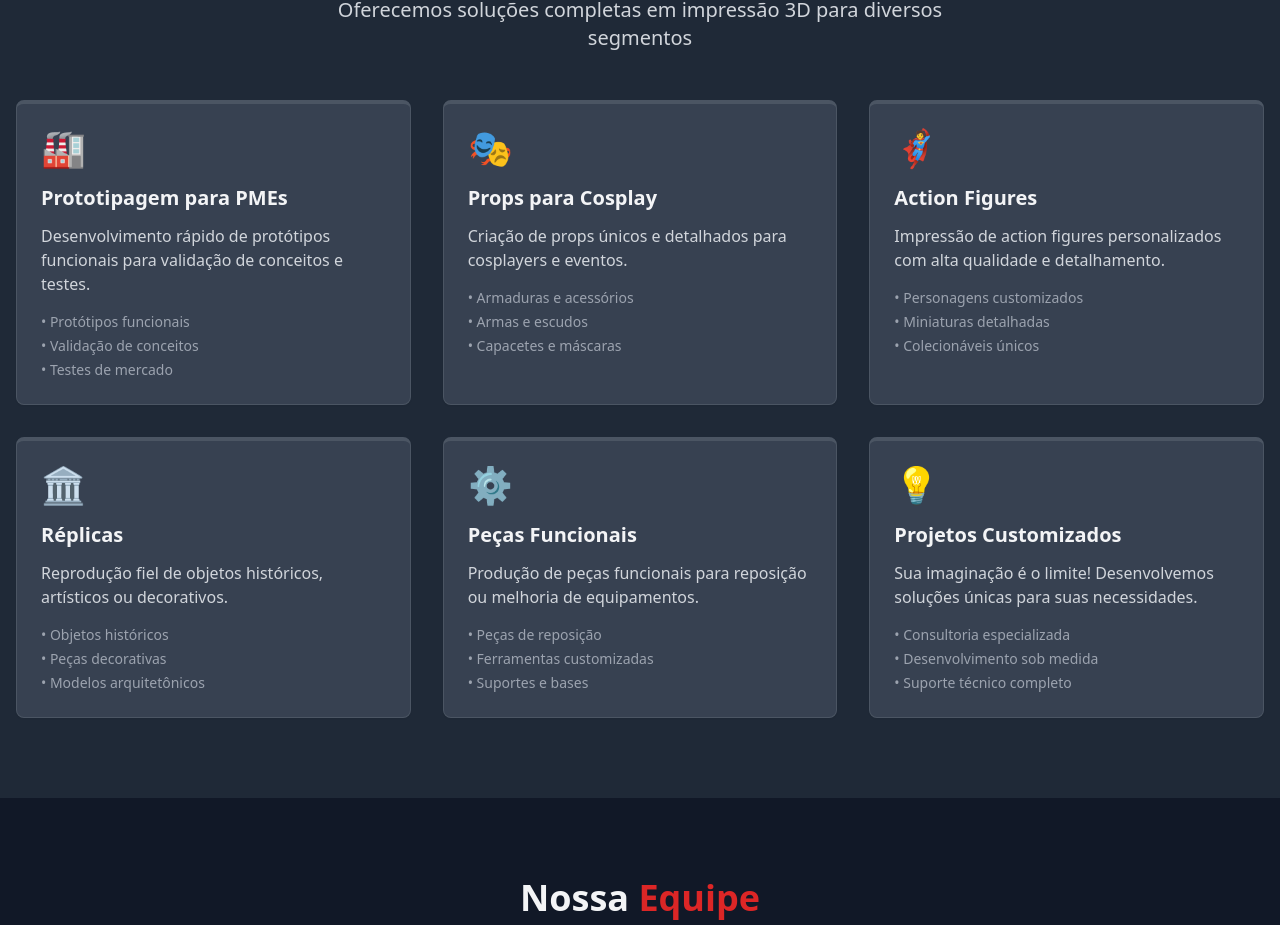
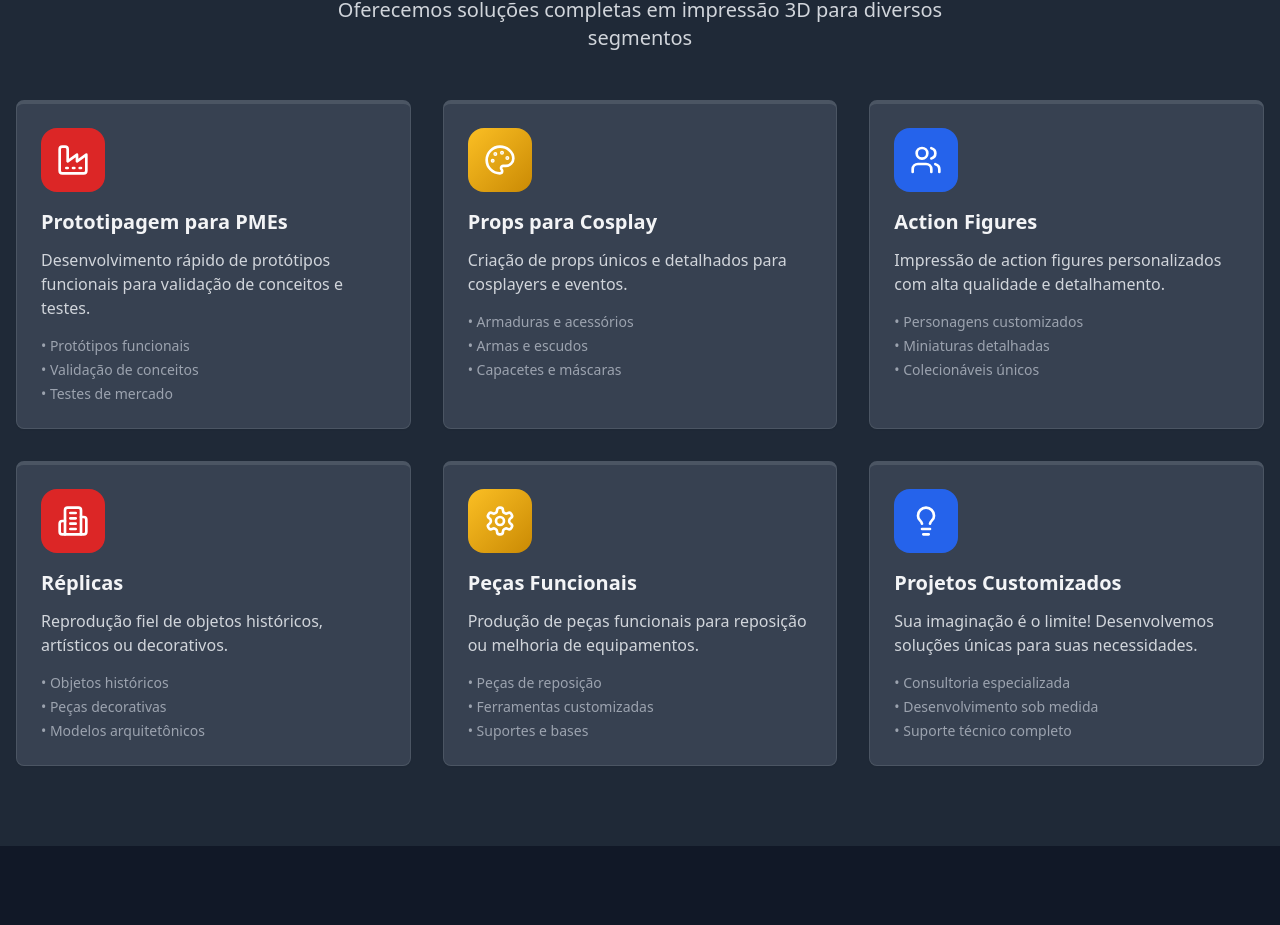
Before and after one commit to 3dfprint/3dfprint, a React (Vite) app: page / in a window 1280 px wide. Shown: the part 940-1865 px from the top of the page. Built offline with nearby package versions, Linux system fonts and the light colour scheme.

Commit message:
Atualizar ícones da seção de serviços com ícones modernos

```diff
--- a/src/pages/Index.tsx
+++ b/src/pages/Index.tsx
@@ -1,6 +1,7 @@
 import { useState, useEffect } from 'react';
 import { Button } from '@/components/ui/button';
 import { Card, CardContent } from '@/components/ui/card';
+import { Factory, Palette, Users, Building2, Settings, Lightbulb } from 'lucide-react';
 import Header from '@/components/Header';
 import Footer from '@/components/Footer';
 import ContactForm from '@/components/ContactForm';
@@ -97,9 +98,11 @@ const Index = () => {
           </div>
 
           <div className="grid md:grid-cols-2 lg:grid-cols-3 gap-8">
-            <Card className="hover:shadow-xl transition-shadow duration-300 border-t-4 border-t-brand-red dark:bg-gray-700 dark:border-gray-600">
+            <Card className="hover:shadow-xl transition-all duration-300 border-t-4 border-t-brand-red dark:bg-gray-700 dark:border-gray-600 group hover:scale-105">
               <CardContent className="p-6">
-                <div className="text-4xl mb-4">🏭</div>
+                <div className="w-16 h-16 bg-gradient-to-br from-brand-red to-red-600 rounded-2xl flex items-center justify-center mb-4 group-hover:scale-110 transition-transform duration-300">
+                  <Factory className="text-white" size={32} />
+                </div>
                 <h3 className="text-xl font-bold mb-3 text-gray-800 dark:text-gray-100">Prototipagem para PMEs</h3>
                 <p className="text-gray-600 dark:text-gray-300 mb-4">
                   Desenvolvimento rápido de protótipos funcionais para validação de conceitos e testes.
@@ -112,9 +115,11 @@ const Index = () => {
               </CardContent>
             </Card>
 
-            <Card className="hover:shadow-xl transition-shadow duration-300 border-t-4 border-t-brand-yellow dark:bg-gray-700 dark:border-gray-600">
+            <Card className="hover:shadow-xl transition-all duration-300 border-t-4 border-t-brand-yellow dark:bg-gray-700 dark:border-gray-600 group hover:scale-105">
               <CardContent className="p-6">
-                <div className="text-4xl mb-4">🎭</div>
+                <div className="w-16 h-16 bg-gradient-to-br from-brand-yellow to-yellow-600 rounded-2xl flex items-center justify-center mb-4 group-hover:scale-110 transition-transform duration-300">
+                  <Palette className="text-white" size={32} />
+                </div>
                 <h3 className="text-xl font-bold mb-3 text-gray-800 dark:text-gray-100">Props para Cosplay</h3>
                 <p className="text-gray-600 dark:text-gray-300 mb-4">
                   Criação de props únicos e detalhados para cosplayers e eventos.
@@ -127,9 +132,11 @@ const Index = () => {
               </CardContent>
             </Card>
 
-            <Card className="hover:shadow-xl transition-shadow duration-300 border-t-4 border-t-brand-blue dark:bg-gray-700 dark:border-gray-600">
+            <Card className="hover:shadow-xl transition-all duration-300 border-t-4 border-t-brand-blue dark:bg-gray-700 dark:border-gray-600 group hover:scale-105">
               <CardContent className="p-6">
-                <div className="text-4xl mb-4">🦸</div>
+                <div className="w-16 h-16 bg-gradient-to-br from-brand-blue to-blue-600 rounded-2xl flex items-center justify-center mb-4 group-hover:scale-110 transition-transform duration-300">
+                  <Users className="text-white" size={32} />
+                </div>
                 <h3 className="text-xl font-bold mb-3 text-gray-800 dark:text-gray-100">Action Figures</h3>
                 <p className="text-gray-600 dark:text-gray-300 mb-4">
                   Impressão de action figures personalizados com alta qualidade e detalhamento.
@@ -142,9 +149,11 @@ const Index = () => {
               </CardContent>
             </Card>
 
-            <Card className="hover:shadow-xl transition-shadow duration-300 border-t-4 border-t-brand-red dark:bg-gray-700 dark:border-gray-600">
+            <Card className="hover:shadow-xl transition-all duration-300 border-t-4 border-t-brand-red dark:bg-gray-700 dark:border-gray-600 group hover:scale-105">
               <CardContent className="p-6">
-                <div className="text-4xl mb-4">🏛️</div>
+                <div className="w-16 h-16 bg-gradient-to-br from-brand-red to-red-600 rounded-2xl flex items-center justify-center mb-4 group-hover:scale-110 transition-transform duration-300">
+                  <Building2 className="text-white" size={32} />
+                </div>
                 <h3 className="text-xl font-bold mb-3 text-gray-800 dark:text-gray-100">Réplicas</h3>
                 <p className="text-gray-600 dark:text-gray-300 mb-4">
                   Reprodução fiel de objetos históricos, artísticos ou decorativos.
@@ -157,9 +166,11 @@ const Index = () => {
               </CardContent>
             </Card>
 
-            <Card className="hover:shadow-xl transition-shadow duration-300 border-t-4 border-t-brand-yellow dark:bg-gray-700 dark:border-gray-600">
+            <Card className="hover:shadow-xl transition-all duration-300 border-t-4 border-t-brand-yellow dark:bg-gray-700 dark:border-gray-600 group hover:scale-105">
               <CardContent className="p-6">
-                <div className="text-4xl mb-4">⚙️</div>
+                <div className="w-16 h-16 bg-gradient-to-br from-brand-yellow to-yellow-600 rounded-2xl flex items-center justify-center mb-4 group-hover:scale-110 transition-transform duration-300">
+                  <Settings className="text-white" size={32} />
+                </div>
                 <h3 className="text-xl font-bold mb-3 text-gray-800 dark:text-gray-100">Peças Funcionais</h3>
                 <p className="text-gray-600 dark:text-gray-300 mb-4">
                   Produção de peças funcionais para reposição ou melhoria de equipamentos.
@@ -172,9 +183,11 @@ const Index = () => {
               </CardContent>
             </Card>
 
-            <Card className="hover:shadow-xl transition-shadow duration-300 border-t-4 border-t-brand-blue dark:bg-gray-700 dark:border-gray-600">
+            <Card className="hover:shadow-xl transition-all duration-300 border-t-4 border-t-brand-blue dark:bg-gray-700 dark:border-gray-600 group hover:scale-105">
               <CardContent className="p-6">
-                <div className="text-4xl mb-4">💡</div>
+                <div className="w-16 h-16 bg-gradient-to-br from-brand-blue to-blue-600 rounded-2xl flex items-center justify-center mb-4 group-hover:scale-110 transition-transform duration-300">
+                  <Lightbulb className="text-white" size={32} />
+                </div>
                 <h3 className="text-xl font-bold mb-3 text-gray-800 dark:text-gray-100">Projetos Customizados</h3>
                 <p className="text-gray-600 dark:text-gray-300 mb-4">
                   Sua imaginação é o limite! Desenvolvemos soluções únicas para suas necessidades.
```
